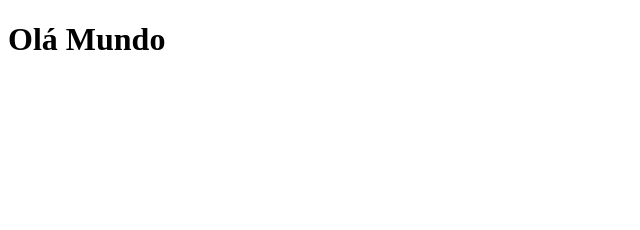
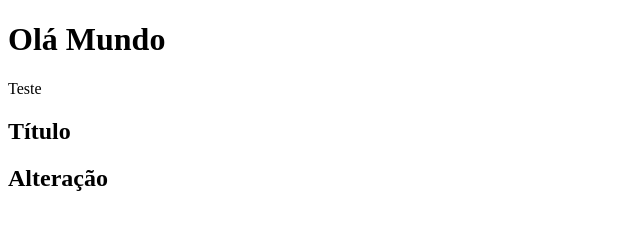
Before and after one commit to Gutizal/curso_git_1, a plain HTML site: page index.html in a window 1280 px wide. Shown: the whole page, without its empty margins (0-640 px from the left). Drawn offline with Linux system fonts and the light colour scheme.

Commit message:
Enviando alterações

```diff
--- a/index.html
+++ b/index.html
@@ -7,5 +7,8 @@
 </head>
 <body>
     <h1>Olá Mundo</h1>
+    <p>Teste</p>
+    <h2>Título</h2>
+    <h2>Alteração</h2>
 </body>
 </html>
```
Also changed, not shown: teste.txt.
